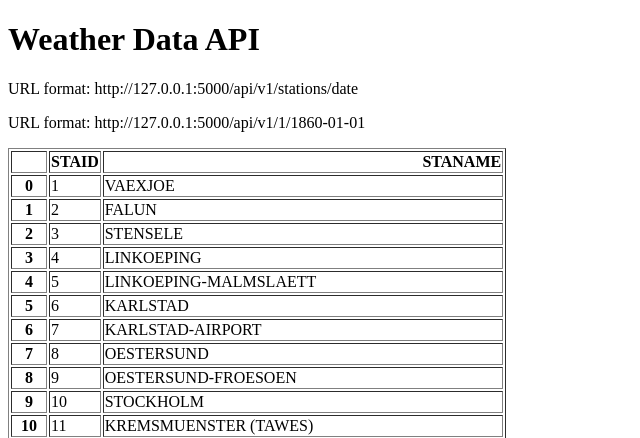
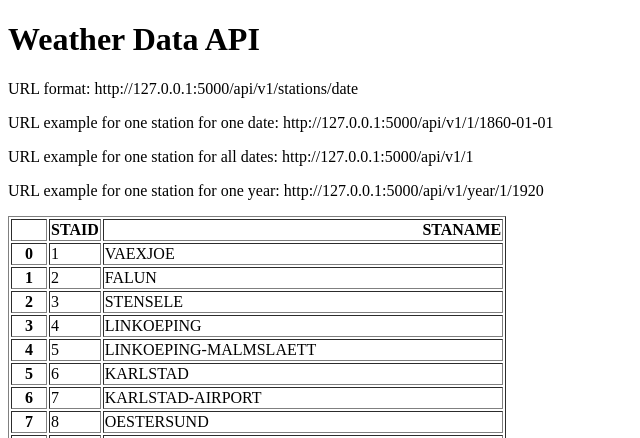
Before and after one commit to DenisStenklerTrailer/Weather-API-App, a Flask app: page / in a window 1280 px wide. Shown: the top 438 px of the page, without its empty margins (0-640 px from the left). Run offline with Flask 2, Linux system fonts and the light colour scheme.

Commit message:
Added return for all data for the station and data of the station for the specific year

```diff
--- a/main.py
+++ b/main.py
@@ -6,10 +6,12 @@ app = flask.Flask(__name__)
 stations = pd.read_csv("data/stations.txt", skiprows=17)
 stations = stations[["STAID", "STANAME                                 "]]
 
+# HOME PAGE
 @app.route("/")
 def home():
     return flask.render_template("home.html", data=stations.to_html())
 
+# RETURN TEMPERATURE OF STATION AND DATE
 @app.route("/api/v1/<station>/<date>")
 def about(station, date):
     filename = "data/TG_STAID" + str(station).zfill(6) + ".txt" # zfill nam naredi 000066
@@ -20,5 +22,22 @@ def about(station, date):
             "date": date,
             "temperature": temperature}
 
+# RETURN ALL DATA FOR THE STATION
+@app.route("/api/v1/<station>")
+def all_data(station):
+    filename = "data/TG_STAID" + str(station).zfill(6) + ".txt"  # zfill nam naredi 000066
+    df = pd.read_csv(filename, skiprows=20, parse_dates=["    DATE"])
+    result = df.to_dict(orient="records")
+    return result
+
+# RETURN DATA OF THE STATION FOR THE SPECIFIC YEAR
+@app.route("/api/v1/year/<station>/<year>")
+def year_data(station, year):
+    filename = "data/TG_STAID" + str(station).zfill(6) + ".txt"  # zfill nam naredi 000066
+    df = pd.read_csv(filename, skiprows=20)
+    df["    DATE"] = df["    DATE"].astype(str)
+    result = df[df["    DATE"].str.startswith(str(year))].to_dict(orient="records")
+    return result
+
 if __name__ == "__main__":
     app.run(debug=True)
--- a/templates/home.html
+++ b/templates/home.html
@@ -7,7 +7,9 @@
 <body>
     <h1>Weather Data API</h1>
     <p>URL format: http://127.0.0.1:5000/api/v1/stations/date</p>
-    <p>URL format: http://127.0.0.1:5000/api/v1/1/1860-01-01</p>
+    <p>URL example for one station for one date: http://127.0.0.1:5000/api/v1/1/1860-01-01</p>
+    <p>URL example for one station for all dates: http://127.0.0.1:5000/api/v1/1</p>
+    <p>URL example for one station for one year: http://127.0.0.1:5000/api/v1/year/1/1920</p>
     <p>{{data|safe}}</p>
 </body>
 </html>
```
